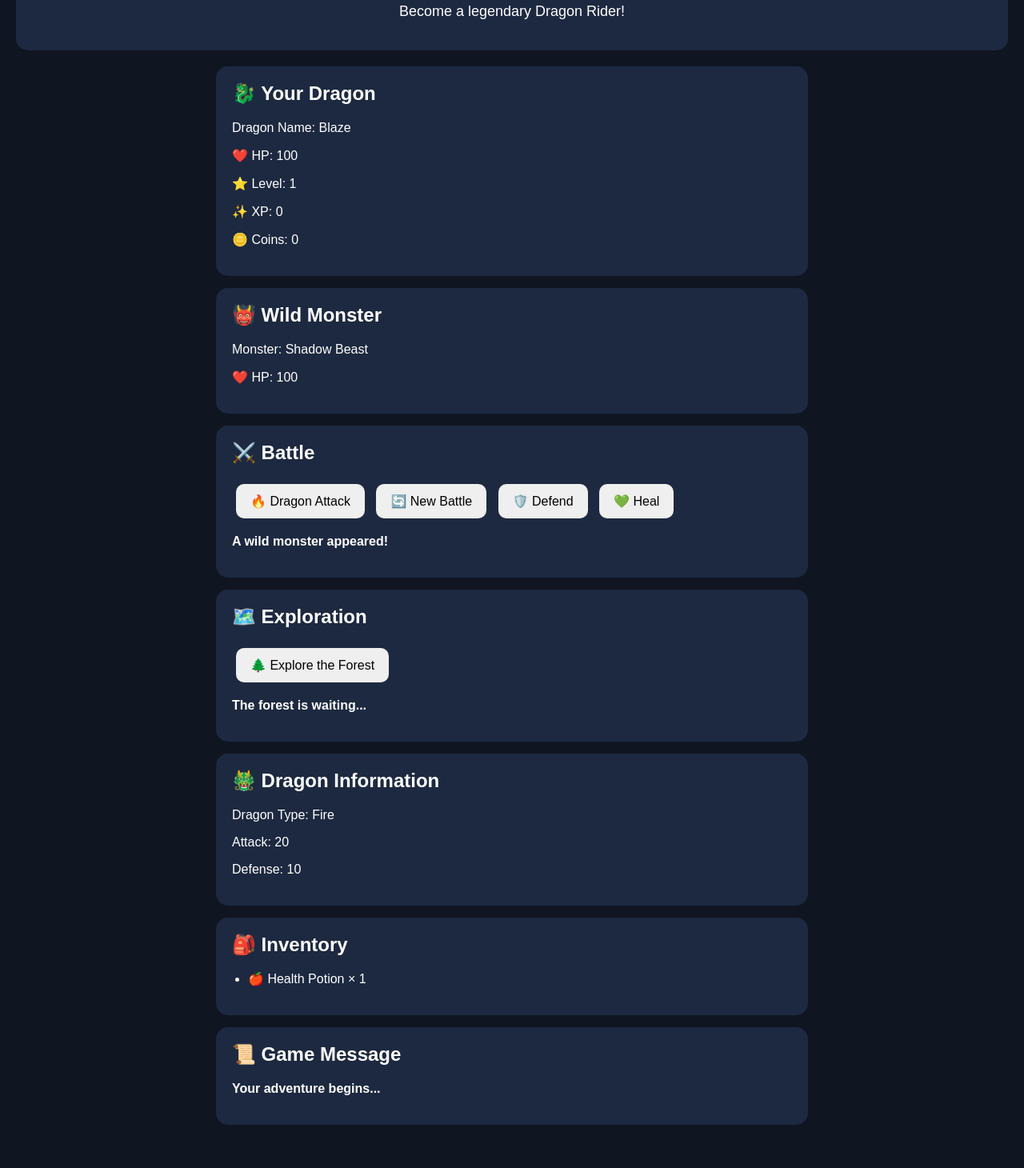
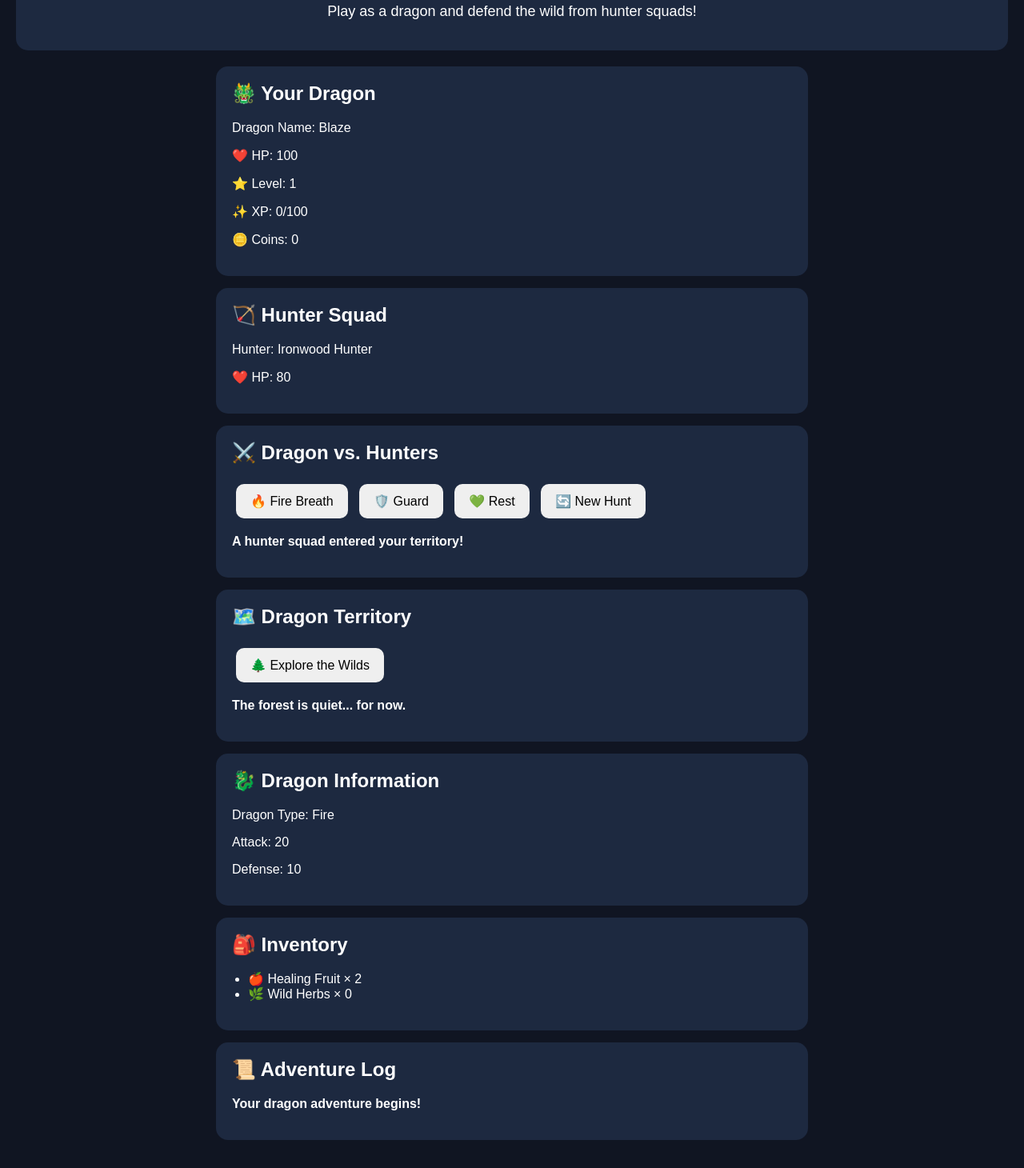
Before and after one commit to muzandemonking329/dragon-quest, a plain HTML site: page index.html in a window 1280 px wide. Shown: the part 101-1561 px from the top of the page at 80% size. Drawn offline with Linux system fonts and the light colour scheme.

Commit message:
Turn Dragon Quest into Dragon Hunters game

```diff
--- a/index.html
+++ b/index.html
@@ -1,202 +1,69 @@
 <!DOCTYPE html>
 <html lang="en">
-
 <head>
   <meta charset="UTF-8">
-
-  <meta name="viewport"
-        content="width=device-width, initial-scale=1.0">
-
-  <title>Dragon Quest</title>
-
+  <meta name="viewport" content="width=device-width, initial-scale=1.0">
+  <title>Dragon Hunters: Wild Hunt</title>
   <link rel="stylesheet" href="style.css">
 </head>
-
 <body>
-
-  <!-- =========================
-       GAME TITLE
-       ========================= -->
-
   <header>
-    <h1>🐉 Dragon Quest</h1>
-    <p>Become a legendary Dragon Rider!</p>
+    <h1>🐉 Dragon Hunters: Wild Hunt</h1>
+    <p>Play as a dragon and defend the wild from hunter squads!</p>
   </header>
 
-
-  <!-- =========================
-       PLAYER SECTION
-       ========================= -->
-
   <main>
-
     <section id="player-section">
-
-      <h2>🐉 Your Dragon</h2>
-
-      <p>
-        Dragon Name:
-        <span id="dragon-name">Blaze</span>
-      </p>
-
-      <p>
-        ❤️ HP:
-        <span id="dragon-hp">100</span>
-      </p>
-
-      <p>
-        ⭐ Level:
-        <span id="dragon-level">1</span>
-      </p>
-
-      <p>
-        ✨ XP:
-        <span id="dragon-xp">0</span>
-      </p>
-
-      <p>
-        🪙 Coins:
-        <span id="coins">0</span>
-      </p>
-
+      <h2>🐲 Your Dragon</h2>
+      <p>Dragon Name: <span id="dragon-name">Blaze</span></p>
+      <p>❤️ HP: <span id="dragon-hp">100</span></p>
+      <p>⭐ Level: <span id="dragon-level">1</span></p>
+      <p>✨ XP: <span id="dragon-xp">0</span>/100</p>
+      <p>🪙 Coins: <span id="coins">0</span></p>
     </section>
 
-
-    <!-- =========================
-         ENEMY SECTION
-         ========================= -->
-
     <section id="enemy-section">
-
-      <h2>👹 Wild Monster</h2>
-
-      <p>
-        Monster:
-        <span id="monster-name">Shadow Beast</span>
-      </p>
-
-      <p>
-        ❤️ HP:
-        <span id="monster-hp">100</span>
-      </p>
-
+      <h2>🏹 Hunter Squad</h2>
+      <p>Hunter: <span id="monster-name">Ironwood Hunter</span></p>
+      <p>❤️ HP: <span id="monster-hp">80</span></p>
     </section>
 
-
-    <!-- =========================
-         BATTLE SECTION
-         ========================= -->
-
     <section id="battle-section">
-
-      <h2>⚔️ Battle</h2>
-
-      <button id="attack-button">
-        🔥 Dragon Attack
-      </button>
-<button id="reset-button">
-  🔄 New Battle
-</button>
-      <button id="defend-button">
-        🛡️ Defend
-      </button>
-
-      <button id="heal-button">
-        💚 Heal
-      </button>
-
-      <p id="battle-message">
-        A wild monster appeared!
-      </p>
-
+      <h2>⚔️ Dragon vs. Hunters</h2>
+      <button id="attack-button">🔥 Fire Breath</button>
+      <button id="defend-button">🛡️ Guard</button>
+      <button id="heal-button">💚 Rest</button>
+      <button id="reset-button">🔄 New Hunt</button>
+      <p id="battle-message">A hunter squad entered your territory!</p>
     </section>
 
-
-    <!-- =========================
-         EXPLORATION SECTION
-         ========================= -->
-
     <section id="exploration-section">
-
-      <h2>🗺️ Exploration</h2>
-
-      <button id="explore-button">
-        🌲 Explore the Forest
-      </button>
-
-      <p id="exploration-message">
-        The forest is waiting...
-      </p>
-
+      <h2>🗺️ Dragon Territory</h2>
+      <button id="explore-button">🌲 Explore the Wilds</button>
+      <p id="exploration-message">The forest is quiet... for now.</p>
     </section>
 
-
-    <!-- =========================
-         DRAGON INFORMATION
-         ========================= -->
-
     <section id="dragon-section">
-
-      <h2>🐲 Dragon Information</h2>
-
-      <p>
-        Dragon Type:
-        <span id="dragon-type">Fire</span>
-      </p>
-
-      <p>
-        Attack:
-        <span id="dragon-attack">20</span>
-      </p>
-
-      <p>
-        Defense:
-        <span id="dragon-defense">10</span>
-      </p>
-
+      <h2>🐉 Dragon Information</h2>
+      <p>Dragon Type: <span id="dragon-type">Fire</span></p>
+      <p>Attack: <span id="dragon-attack">20</span></p>
+      <p>Defense: <span id="dragon-defense">10</span></p>
     </section>
 
-
-    <!-- =========================
-         INVENTORY
-         ========================= -->
-
     <section id="inventory-section">
-
       <h2>🎒 Inventory</h2>
-
       <ul id="inventory">
-
-        <li>🍎 Health Potion × 1</li>
-
+        <li>🍎 Healing Fruit × 2</li>
+        <li>🌿 Wild Herbs × 0</li>
       </ul>
-
     </section>
 
-
-    <!-- =========================
-         GAME MESSAGE
-         ========================= -->
-
     <section id="message-section">
-
-      <h2>📜 Game Message</h2>
-
-      <p id="game-message">
-        Your adventure begins...
-      </p>
-
+      <h2>📜 Adventure Log</h2>
+      <p id="game-message">Your dragon adventure begins!</p>
     </section>
-
   </main>
 
-
-  <!-- =========================
-       JAVASCRIPT
-       ========================= -->
-
   <script src="game.js"></script>
-
 </body>
-
 </html>
```
